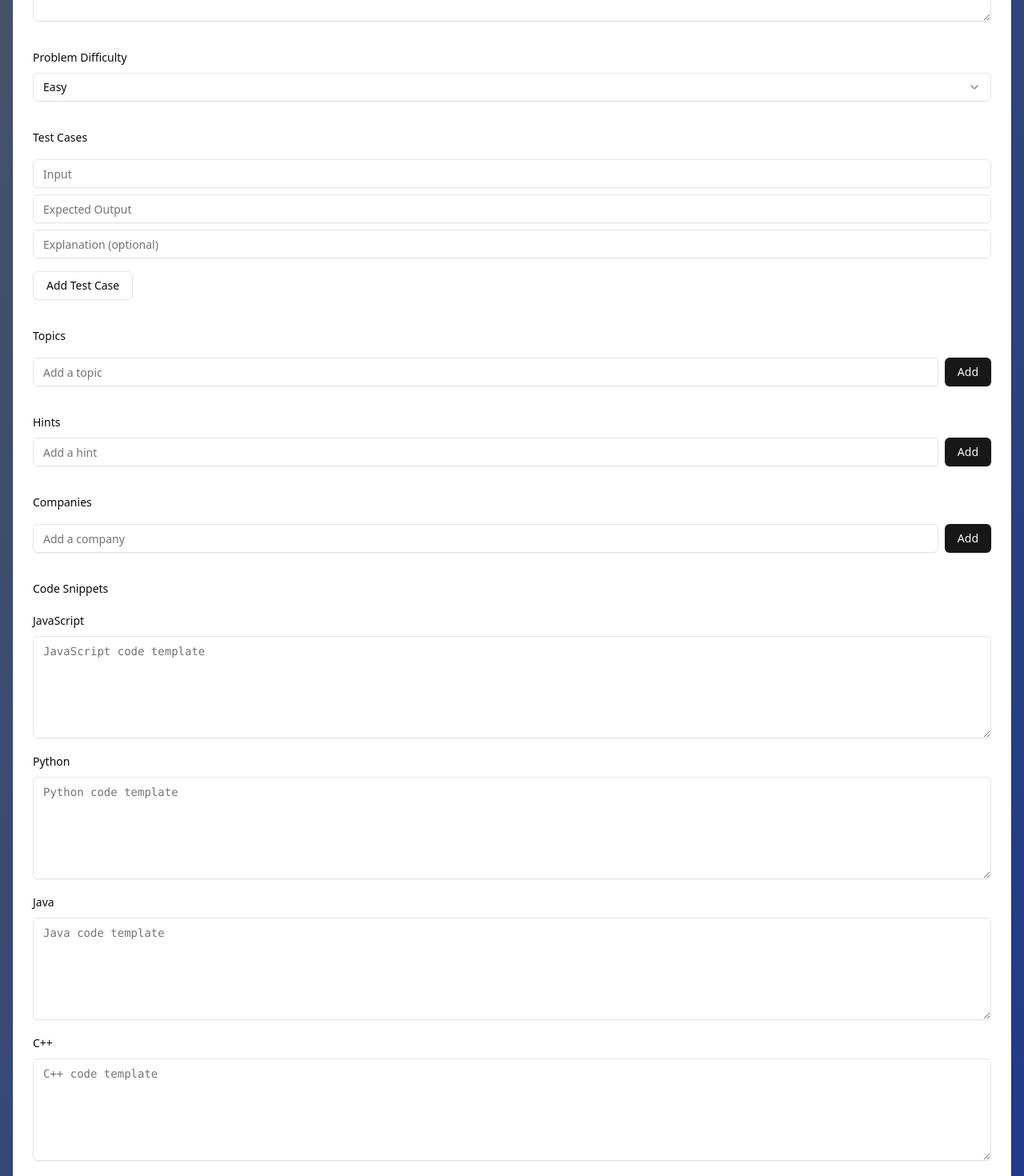
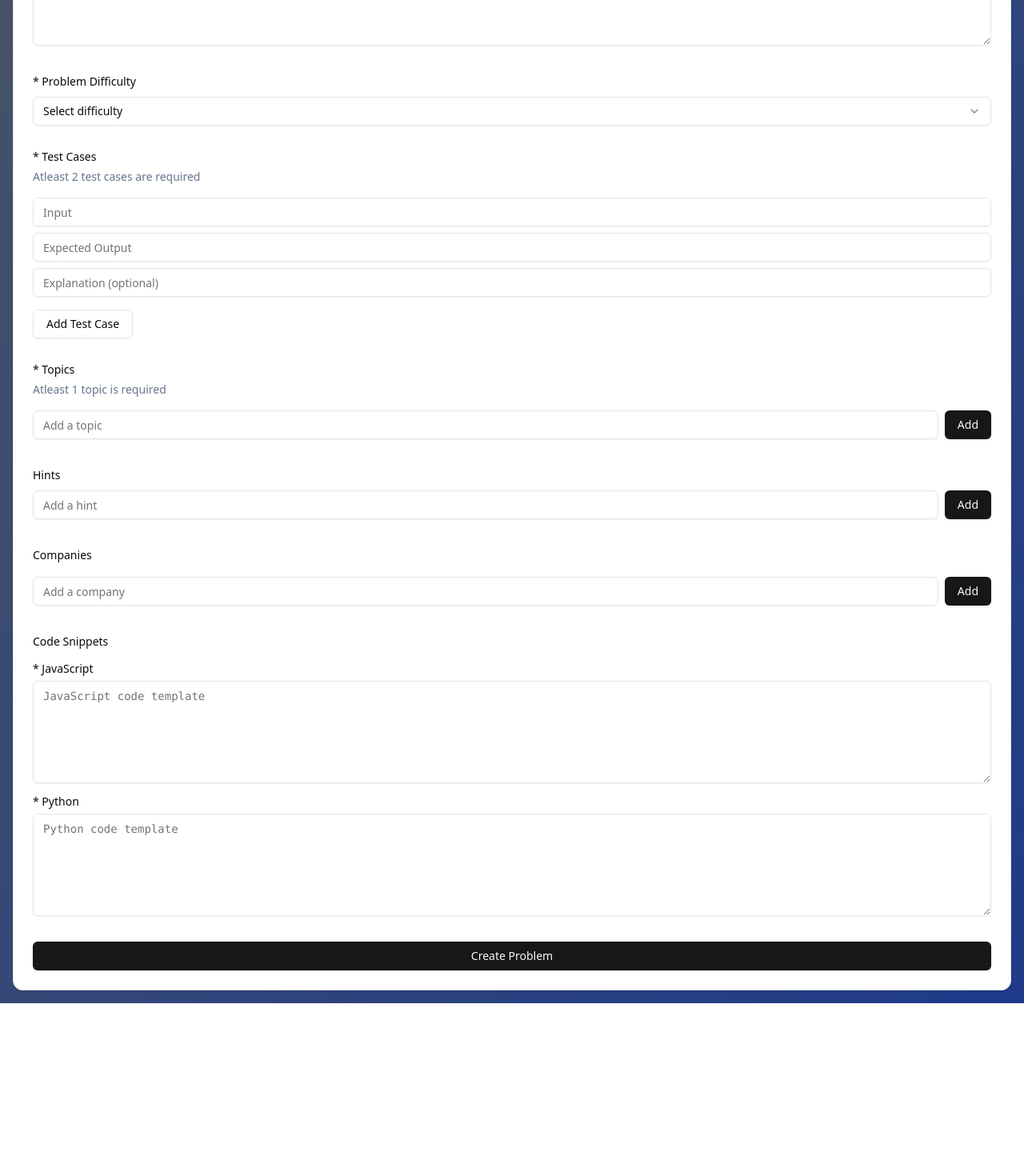
Before and after one commit to Shashank-Vishwakarma/code-pulse-frontend, a Next.js app: page /problems/create in a window 1280 px wide. Shown: the part 420-1890 px from the top of the page at 80% size. After the commit the page ends 1674 px from the top, so only its background shows below. Built offline with nearby package versions, Linux system fonts and the light colour scheme; sample sign-in values are in the browser's storage.

Commit message:
create question page working with the api and create question mutation

```diff
--- a/src/app/problems/create/page.tsx
+++ b/src/app/problems/create/page.tsx
@@ -1,6 +1,6 @@
 "use client";
 
-import React, { useEffect } from 'react';
+import React from 'react';
 import { zodResolver } from "@hookform/resolvers/zod";
 import { useForm } from "react-hook-form";
 import * as z from "zod";
@@ -17,13 +17,14 @@ import { Input } from "@/components/ui/input";
 import { Textarea } from "@/components/ui/textarea";
 import { Card, CardContent, CardDescription, CardHeader, CardTitle } from "@/components/ui/card";
 import { Badge } from "@/components/ui/badge";
-import { X } from "lucide-react";
-import axios from 'axios';
+import { Loader2, X } from "lucide-react";
 import { toast } from 'sonner';
 import { Select, SelectContent, SelectItem, SelectTrigger, SelectValue } from '@/components/ui/select';
 import Header from '@/components/shared/header/Header';
+import { useCreateQuestionMutation } from '@/states/apis/questionApi';
+import { useRouter } from 'next/navigation';
 
-const formSchema = z.object({
+export const formSchema = z.object({
     title: z.string().min(5, "Title must be at least 5 characters"),
     description: z.string().min(20, "Description must be at least 20 characters"),
     difficulty: z.string(),
@@ -31,16 +32,14 @@ const formSchema = z.object({
         input: z.string(),
         output: z.string(),
         explanation: z.string().optional()
-    })).min(1, "At least one test case is required"),
+    })).min(2, "At least one test case is required"),
     tags: z.array(z.string()).min(1, "At least one topic is required"),
     hints: z.array(z.string()),
     companies: z.array(z.string()),
-    codeSnippets: z.object({
-        javascript: z.string(),
-        python: z.string(),
-        java: z.string(),
-        cpp: z.string(),
-    })
+    codeSnippets: z.array(z.object({
+        language: z.string(),
+        code: z.string()
+    })).min(2).max(2)
 });
 
 export default function CreateProblemPage() {
@@ -49,48 +48,44 @@ export default function CreateProblemPage() {
     const [testCases, setTestCases] = React.useState([{ input: "", output: "", explanation: "" }]);
     const [hints, setHints] = React.useState<string[]>([]);
     const [newHint, setNewHint] = React.useState("");
-    const [difficulty, setDifficulty] = React.useState("Easy");
+    const [difficulty, setDifficulty] = React.useState("");
     const [companies, setCompanies] = React.useState<string[]>([]);
     const [newCompany, setNewCompany] = React.useState("");
+    const [codeSnippets, setCodeSnippets] = React.useState([
+        { language: "javascript", code: "" },
+        { language: "python", code: "" }
+    ])
 
     const form = useForm<z.infer<typeof formSchema>>({
         resolver: zodResolver(formSchema),
         defaultValues: {
             title: "",
             description: "",
-            difficulty: "Easy",
+            difficulty: "",
             testCases: [{ input: "", output: "", explanation: "" }],
             tags: [],
             hints: [],
             companies: [],
-            codeSnippets: {
-                javascript: "",
-                python: "",
-                java: "",
-                cpp: "",
-            }
+            codeSnippets: [
+                { language: "javascript", code: "" },
+                { language: "python", code: "" }
+            ]
         },
     });
 
+    const [createQuestion, {isLoading}] = useCreateQuestionMutation();
+    const router = useRouter()
+
     const onSubmit = async (values: z.infer<typeof formSchema>) => {
-        // try {
-        //     const response = await axios.post(
-        //         "http://localhost:8000/api/v1/questions/create",
-        //         values,
-        //         {
-        //             headers: {
-        //                 "Content-Type": "application/json",
-        //             },
-        //             withCredentials: true,
-        //         }
-        //     )
-        //     if (!response.data) {
-        //         return
-        //     }
-        //     toast.success(response.data?.message)
-        // } catch (error) {
-        //     console.log("Error submitting problem:", error)
-        // }
+        try {
+            const payload = await createQuestion(values).unwrap();
+            if (payload) {
+                toast.success("Question Created successfully!");
+                router.replace("/problems");
+            }
+        } catch(error) {
+            toast.error("Something went wrong")
+        }
     }
 
     const addTopic = () => {
@@ -157,6 +152,9 @@ export default function CreateProblemPage() {
                     <CardDescription>
                         Submit a new coding problem for review. Once approved, it will be available on the platform.
                     </CardDescription>
+                    <div className='my-2 text-black'>
+                        All fields with * are required.
+                    </div>
                 </CardHeader>
                 <CardContent>
                     <Form {...form}>
@@ -166,7 +164,7 @@ export default function CreateProblemPage() {
                                 name="title"
                                 render={({ field }) => (
                                     <FormItem>
-                                    <FormLabel>Problem Title</FormLabel>
+                                        <FormLabel>* Problem Title</FormLabel>
                                         <FormControl>
                                             <Input placeholder="e.g., Two Sum" {...field} />
                                         </FormControl>
@@ -180,10 +178,10 @@ export default function CreateProblemPage() {
                                 name="description"
                                 render={({ field }) => (
                                     <FormItem>
-                                    <FormLabel>Problem Description</FormLabel>
+                                        <FormLabel>* Problem Description</FormLabel>
                                         <FormControl>
                                             <Textarea
-                                        placeholder="Describe the problem in detail. You can use markdown."
+                                                placeholder="Describe the problem in detail."
                                                 className="h-32"
                                                 {...field}
                                             />
@@ -198,7 +196,7 @@ export default function CreateProblemPage() {
                                 name="difficulty"
                                 render={({ field }) => (
                                     <FormItem>
-                                    <FormLabel>Problem Difficulty</FormLabel>
+                                        <FormLabel>* Problem Difficulty</FormLabel>
                                         <FormControl>
                                             <Select
                                                 {...field}
@@ -223,7 +221,10 @@ export default function CreateProblemPage() {
                             />
 
                             <div className="space-y-4">
-                                <FormLabel>Test Cases</FormLabel>
+                                <div className='flex flex-col gap-2'>
+                                    <FormLabel>* Test Cases</FormLabel>
+                                    <span className='text-slate-500 text-sm'>Atleast 2 test cases are required</span>
+                                </div>
                                 {testCases.map((testCase, index) => (
                                     <div key={index} className="flex gap-4 items-start">
                                         <div className="flex-1 space-y-2">
@@ -275,7 +276,10 @@ export default function CreateProblemPage() {
                             </div>
 
                             <div className="space-y-2">
-                            <FormLabel>Topics</FormLabel>
+                                <div className='flex flex-col gap-2'>
+                                    <FormLabel>* Topics</FormLabel>
+                                    <span className='text-slate-500 text-sm'>Atleast 1 topic is required</span>
+                                </div>
                                 <div className="flex gap-2 flex-wrap">
                                     {topics.map((topic) => (
                                         <Badge key={topic} variant="secondary" className="flex items-center gap-1">
@@ -354,78 +358,45 @@ export default function CreateProblemPage() {
 
                             <div className="space-y-4">
                                 <FormLabel>Code Snippets</FormLabel>
-                            <FormField
-                                control={form.control}
-                                name="codeSnippets.javascript"
-                                render={({ field }) => (
-                                    <FormItem>
-                                    <FormLabel>JavaScript</FormLabel>
-                                    <FormControl>
+                                <div className='flex flex-col gap-2'>
+                                    <FormLabel>* JavaScript</FormLabel>
                                     <Textarea
                                         placeholder="JavaScript code template"
                                         className="font-mono h-32"
-                                        {...field}
+                                        value={codeSnippets[0].code}
+                                        onChange={(e)=>{
+                                            const newCodeSnippets = [
+                                                {...codeSnippets[0], code: e.target.value},
+                                                codeSnippets[1]
+                                            ]
+                                            setCodeSnippets(newCodeSnippets)
+                                            form.setValue("codeSnippets", newCodeSnippets)
+                                        }}
                                     />
-                                    </FormControl>
-                                    <FormMessage />
-                                    </FormItem>
-                                )}
-                            />
-                            <FormField
-                                control={form.control}
-                                name="codeSnippets.python"
-                                render={({ field }) => (
-                                    <FormItem>
-                                    <FormLabel>Python</FormLabel>
-                                    <FormControl>
+                                </div>
+
+                                <div className='flex flex-col gap-2'>
+                                    <FormLabel>* Python</FormLabel>
                                     <Textarea
                                         placeholder="Python code template"
                                         className="font-mono h-32"
-                                        {...field}
+                                        value={codeSnippets[1].code}
+                                        onChange={(e)=>{
+                                            const newCodeSnippets = [
+                                                codeSnippets[0],
+                                                {...codeSnippets[1], code: e.target.value},
+                                            ]
+                                            setCodeSnippets(newCodeSnippets)
+                                            form.setValue("codeSnippets", newCodeSnippets)
+                                        }}
                                     />
-                                    </FormControl>
-                                    <FormMessage />
-                                    </FormItem>
-                                )}
-                            />
-                            <FormField
-                                control={form.control}
-                                name="codeSnippets.java"
-                                render={({ field }) => (
-                                    <FormItem>
-                                    <FormLabel>Java</FormLabel>
-                                    <FormControl>
-                                        <Textarea
-                                        placeholder="Java code template"
-                                        className="font-mono h-32"
-                                        {...field}
-                                        />
-                                    </FormControl>
-                                    <FormMessage />
-                                    </FormItem>
-                                )}
-                            />
-                            <FormField
-                                control={form.control}
-                                name="codeSnippets.cpp"
-                                render={({ field }) => (
-                                    <FormItem>
-                                    <FormLabel>C++</FormLabel>
-                                    <FormControl>
-                                        <Textarea
-                                        placeholder="C++ code template"
-                                        className="font-mono h-32"
-                                        {...field}
-                                        />
-                                    </FormControl>
-                                    <FormMessage />
-                                    </FormItem>
-                                )}
-                            />
+                                </div>
                             </div>
 
                             <Button type="submit" className="w-full">
-                            Submit for Review
+                                {
+                                    isLoading ? <Loader2 className="mr-2 h-4 w-4 animate-spin" /> : "Create Problem"
+                                }
                             </Button>
                         </form>
                     </Form>
--- a/src/states/apis/questionApi.ts
+++ b/src/states/apis/questionApi.ts
@@ -1,4 +1,6 @@
+import { formSchema } from '@/app/problems/create/page'
 import { createApi, fetchBaseQuery } from '@reduxjs/toolkit/query/react'
+import { z } from 'zod'
 
 export interface TestCase {
     input: string
@@ -51,7 +53,7 @@ export const questionApi = createApi({
             providesTags: ['Question']
         }),
         createQuestion: builder.mutation({
-            query: (data: FormData) => ({
+            query: (data: z.infer<typeof formSchema>) => ({
                 url: '/create',
                 body: data,
                 method: 'POST'
```
Also changed, not shown: src/app/accounts/profile/page.tsx (+4 -4 lines). Lines whose indentation alone changed are shown as unchanged.
